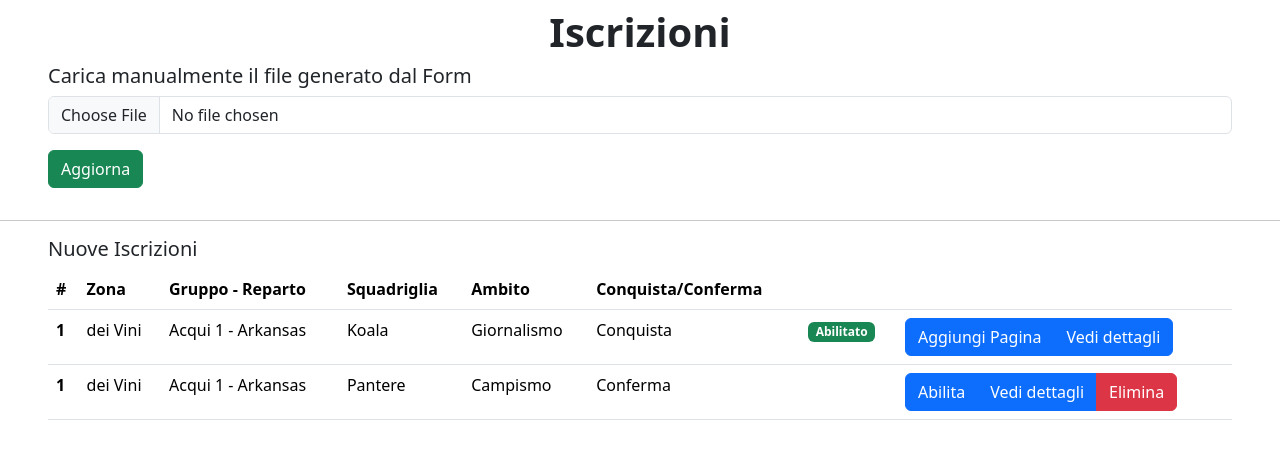
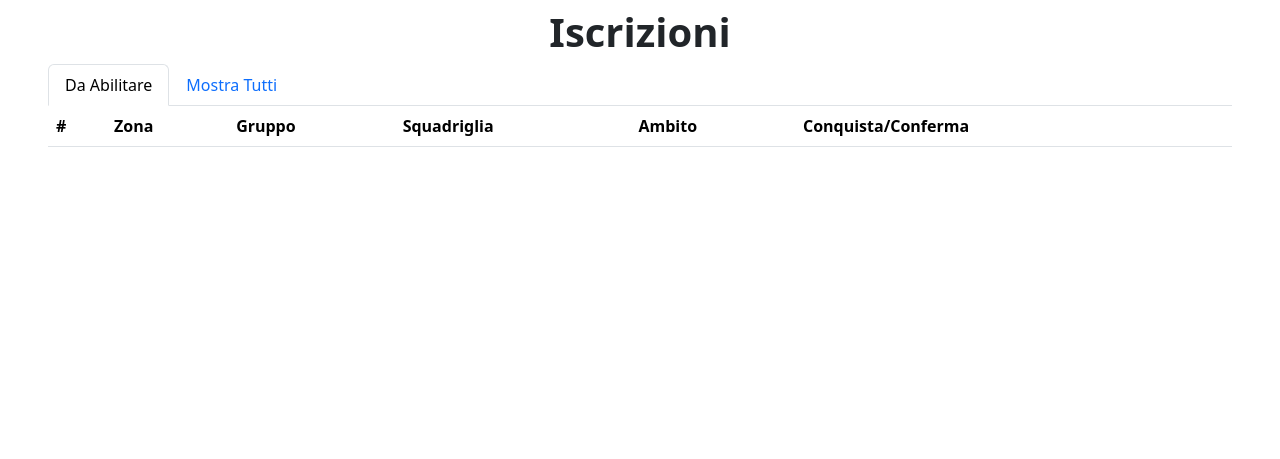
Before and after one commit to egit-guidoncini-verdi/guidonciniverdi-gestionale, a Flask app: page /iscrizioni in a window 1280 px wide. Shown: the part 56-515 px from the top of the page. Run offline with Flask 3, Linux system fonts and the light colour scheme; a user stored in the database is signed in; tables that the repository leaves empty hold one stand-in row (values such as "Sample post"); lists and menus that the app fills with data are empty; parts of the project's set-up code (start-up, migrations or seed data) failed here and were passed over.

```diff
--- a/app.py
+++ b/app.py
@@ -95,22 +95,29 @@ def load_user(user_id):
     return User.query.get(int(user_id))
 
 @app.route("/")
+def index():
+    return redirect(url_for("iscriviti"))
+
+@app.route("/dashboard")
 @login_required
-def index():
-    return render_template("index.html")
+def dashboard():
+    return render_template("dashboard.html")
 
 @app.route("/iscrizioni")
 @login_required
 def iscrizioni():
-    return render_template("iscrizioni.html")
-
-@app.route("/upload_iscrizioni", methods=["POST"])
-@login_required
-def upload_iscrizioni():
-    soci = pd.read_excel(request.files["file"])
-    print(soci)
-    flash("File caricato con successo!", "success")
-    return redirect(url_for("iscrizioni"))
+    iscritti = []
+    tmp_iscritti=IscrizioniEG.query.all()
+    utenti_wp=WordpressUser.query.all()
+    for i in utenti_wp:
+        print(i.iscrizioni_id)
+    for i in tmp_iscritti:
+        abilitato = False
+        for y in utenti_wp:
+            if y.iscrizioni_id == i.id:
+                abilitato = y
+        iscritti.append({"iscrizione": i, "utente_wp": abilitato})
+    return render_template("iscrizioni.html", iscritti=iscritti)
 
 @app.route("/login", methods=["GET", "POST"])
 def login():
@@ -121,7 +128,7 @@ def login():
         if utente:
             if check_password_hash(utente.password, request.form["passwd"]):
                 login_user(utente)
-                return redirect(url_for("index"))
+                return redirect(url_for("dashboard"))
             else:
                 flash("Username o Password errati!", "warning")
         else:
--- a/templates/base.html
+++ b/templates/base.html
@@ -62,7 +62,7 @@
 
     <footer></footer>
 
-
+    <link rel="stylesheet" href="https://fonts.googleapis.com/css2?family=Material+Symbols+Outlined:opsz,wght,FILL,GRAD@20..48,100..700,0..1,-50..200" />
     <script src="https://cdn.jsdelivr.net/npm/bootstrap@5.3.2/dist/js/bootstrap.bundle.min.js" integrity="sha384-C6RzsynM9kWDrMNeT87bh95OGNyZPhcTNXj1NW7RuBCsyN/o0jlpcV8Qyq46cDfL" crossorigin="anonymous"></script>
   </body>
 </html>
--- a/templates/iscrizioni.html
+++ b/templates/iscrizioni.html
@@ -13,74 +13,109 @@
 {% endblock %}
 
 {% block corpo %}
+<div class="mx-5">
 
-<div class="mx-5 mb-2">
-<h5>Carica manualmente il file generato dal Form</h5>
-  <form action="{{ url_for("upload_iscrizioni") }}" method="post" enctype="multipart/form-data">
-      <div class="mb-3">
-          <input type="file" class="form-control" id="file" name="file">
-      </div>
-      <button class="btn btn-success mb-3" type="submit">Aggiorna</button>
-  </form>
-</div>
 
-<hr>
 
-<div class="mx-5">
-<h5>Nuove Iscrizioni</h5>
-<table class="table">
+<ul class="nav nav-tabs" id="myTab" role="tablist">
+  <li class="nav-item" role="presentation">
+    <button class="nav-link active" id="abilitare-tab" data-bs-toggle="tab" data-bs-target="#abilitare-tab-pane" type="button" role="tab" aria-controls="abilitare-tab-pane" aria-selected="true">Da Abilitare</button>
+  </li>
+  <li class="nav-item" role="presentation">
+    <button class="nav-link" id="tutti-tab" data-bs-toggle="tab" data-bs-target="#tutti-tab-pane" type="button" role="tab" aria-controls="tutti-tab-pane" aria-selected="false">Mostra Tutti</button>
+  </li>
+</ul>
+<div class="tab-content" id="myTabContent">
+  <div class="tab-pane fade show active" id="abilitare-tab-pane" role="tabpanel" aria-labelledby="abilitare-tab" tabindex="0">
+    <div class="table-responsive">
+    <table class="table" id="iscrizioni">
       <thead>
         <tr>
           <th scope="col">#</th>
           <th scope="col">Zona</th>
-      <th scope="col">Gruppo - Reparto</th>
+          <th scope="col">Gruppo</th>
           <th scope="col">Squadriglia</th>
           <th scope="col">Ambito</th>
           <th scope="col">Conquista/Conferma</th>
           <th scope="col"></th>
+        </tr>
+      </thead>
+      <tbody>
+        {% for i in iscritti %}
+        {% if not i["utente_wp"] %}
+        <tr>
+          <th scope="row">{{ i["iscrizione"]["id"] }}</th>
+          <td>{{ i["iscrizione"]["zona"] }}</td>
+          <td>{{ i["iscrizione"]["gruppo"] }}</td>
+          <td>{{ i["iscrizione"]["nome"] }}</td>
+          <td>{{ i["iscrizione"]["specialita"] }}</td>
+          <td>{{ i["iscrizione"]["tipo"] }}</td>
+          <td>
+          <div class="btn-group" role="group" aria-label="Basic outline example">
+            <button type="button" class="btn btn-outline-primary">Abilita!</button>
+            <button type="button" class="btn btn-outline-primary">Dettagli</button>
+          </div>
+          </td>
+        </tr>
+        {% endif %}
+        {% endfor %}
+      </tbody>
+    </table>
+    </div>
+  </div>
+
+
+
+  <div class="tab-pane fade" id="tutti-tab-pane" role="tabpanel" aria-labelledby="tutti-tab" tabindex="0">
+    <div class="table-responsive">
+    <table class="table" id="iscrizioni">
+      <thead>
+        <tr>
+          <th scope="col">#</th>
+          <th scope="col">Zona</th>
+          <th scope="col">Gruppo</th>
+          <th scope="col">Squadriglia</th>
+          <th scope="col">Ambito</th>
+          <th scope="col">Conquista/Conferma</th>
+          <th scope="col">Stato</th>
           <th scope="col"></th>
         </tr>
       </thead>
       <tbody>
+        {% for i in iscritti %}
         <tr>
-      <th scope="row">1</th>
-      <td>dei Vini</td>
-      <td>Acqui 1 - Arkansas</td>
-      <td>Koala</td>
-      <td>Giornalismo</td>
-      <td>Conquista</td>
+          <th scope="row">{{ i["iscrizione"]["id"] }}</th>
+          <td>{{ i["iscrizione"]["zona"] }}</td>
+          <td>{{ i["iscrizione"]["gruppo"] }}</td>
+          <td>{{ i["iscrizione"]["nome"] }}</td>
+          <td>{{ i["iscrizione"]["specialita"] }}</td>
+          <td>{{ i["iscrizione"]["tipo"] }}</td>
+          {% if i["utente_wp"] %}
           <td><span class="badge bg-success">Abilitato</span></td>
           <td>
-      <div class="btn-group" role="group" aria-label="Basic outlined example">
-        <button type="button" class="btn btn-primary">Aggiungi Pagina</button>
-        <button type="button" class="btn btn-primary">Vedi dettagli</button>
+          <div class="btn-group" role="group" aria-label="Basic outline example">
+            <button type="button" class="btn btn-outline-primary">Pagina extra</button>
+            <button type="button" class="btn btn-outline-primary">Dettagli</button>
           </div>
           </td>
-    </tr>
-    <tr>
-      <th scope="row">1</th>
-      <td>dei Vini</td>
-      <td>Acqui 1 - Arkansas</td>
-      <td>Pantere</td>
-      <td>Campismo</td>
-      <td>Conferma</td>
-      <td></td>
+          {% else %}
+
+          <td><span class="badge bg-warning">NON Abilitato</span></td>
           <td>
-      <div class="btn-group" role="group" aria-label="Basic outlined example">
-        <button type="button" class="btn btn-primary">Abilita</button>
-        <button type="button" class="btn btn-primary">Vedi dettagli</button>
-        <button type="button" class="btn btn-danger">Elimina</button>
+          <div class="btn-group" role="group" aria-label="Basic outline example">
+            <button type="button" class="btn btn-outline-primary">Abilita!</button>
+            <button type="button" class="btn btn-outline-primary">Dettagli</button>
           </div>
           </td>
-    </tr>
-    {% for i in iscrizioni %}
-    <tr>
-      <th scope="row"></th>
-      <td></td>
+          {% endif %}
         </tr>
         {% endfor %}
       </tbody>
     </table>
     </div>
+  </div>
+</div>
+
+</div>
 
 {% endblock %}
```
Also changed, not shown: templates/iscriviti.html (+9 -9 lines), static/guidoncino.jpg (added), templates/dashboard.html (renamed from templates/index.html). Lines whose indentation alone changed are shown as unchanged.
